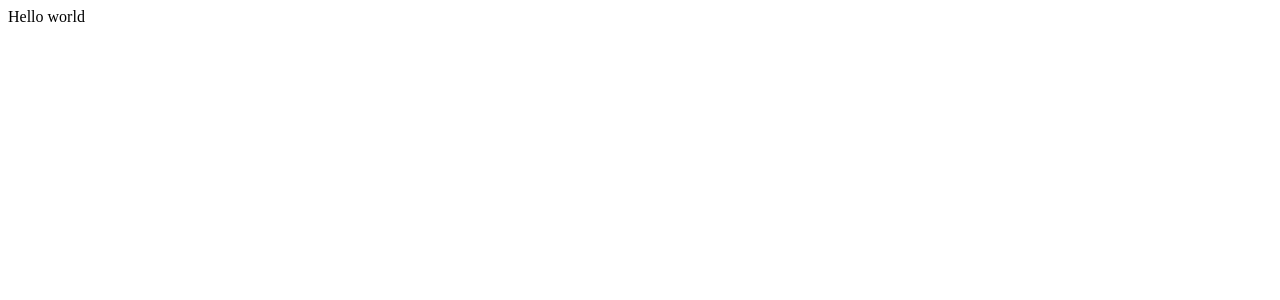
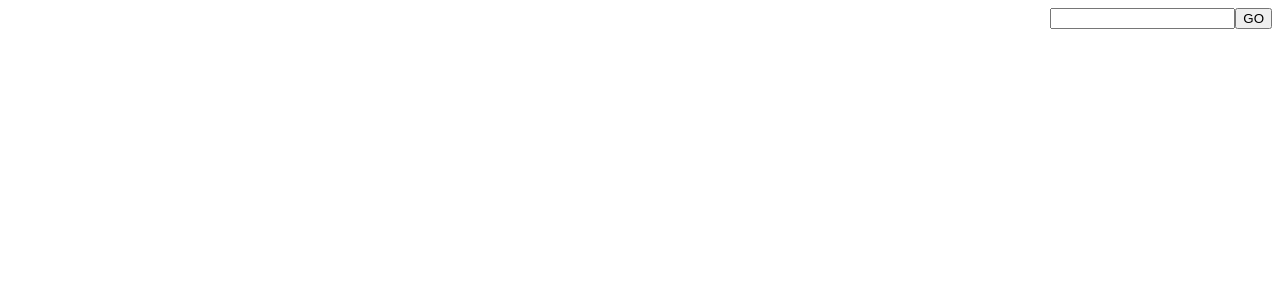
Before and after one commit to crystalball808/electron-react, a React (Vite) app: page / in a window 1280 px wide. Shown: the top 300 px of the page. Built offline with nearby package versions, Linux system fonts and the light colour scheme.

Commit message:
setUrl method

```diff
--- a/src/renderer/src/App.tsx
+++ b/src/renderer/src/App.tsx
@@ -1,5 +1,12 @@
+import './styles.css'
+import { UrlInput } from './widgets/UrlInput'
+
 function App(): JSX.Element {
-  return <div>Hello world</div>
+  return (
+    <div className="container">
+      <UrlInput />
+    </div>
+  )
 }
 
 export default App
--- /dev/null
+++ b/src/renderer/src/styles.css
@@ -0,0 +1,5 @@
+.container {
+  display: flex;
+  justify-content: flex-end;
+  width: 100%;
+}
--- /dev/null
+++ b/src/renderer/src/widgets/UrlInput.tsx
@@ -0,0 +1,25 @@
+import { FC, FormEventHandler, useState } from 'react'
+
+export const UrlInput: FC = () => {
+  const [url, setUrl] = useState<string>('')
+
+  const handleChangeUrl: FormEventHandler<HTMLFormElement> = event => {
+    event.nativeEvent.preventDefault()
+
+    // @ts-expect-error renderer doesn't know about electronAPI
+    window.electronAPI.setUrl(url)
+  }
+
+  return (
+    <form onSubmit={handleChangeUrl}>
+      <input
+        type="text"
+        value={url}
+        onChange={event => {
+          setUrl(event.target.value)
+        }}
+      />
+      <button type="submit">GO</button>
+    </form>
+  )
+}
```
Also changed, not shown: src/main/index.ts (+4 -3 lines), src/preload/index.ts (+5 -4 lines), .eslintrc.cjs, .prettierrc.yaml.
